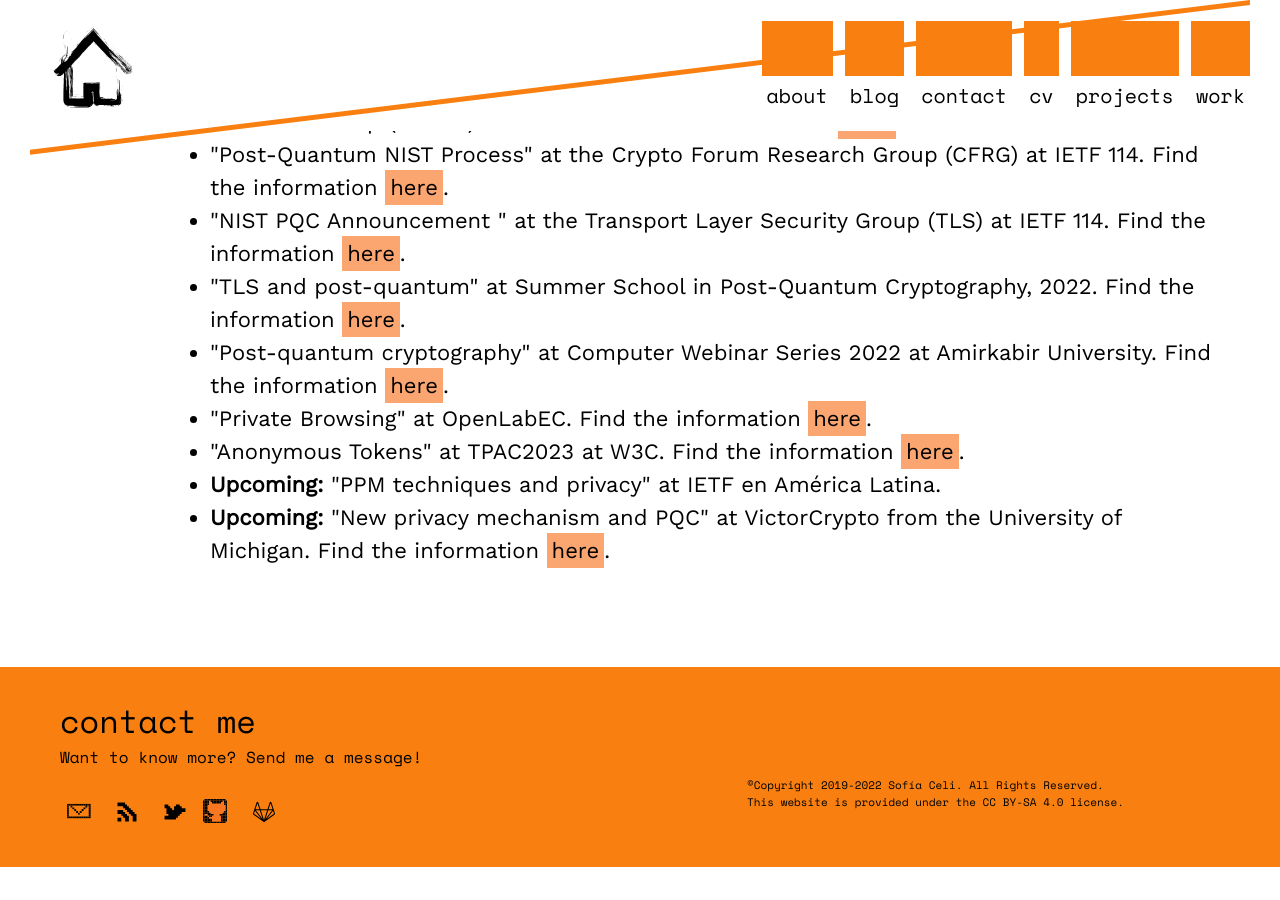
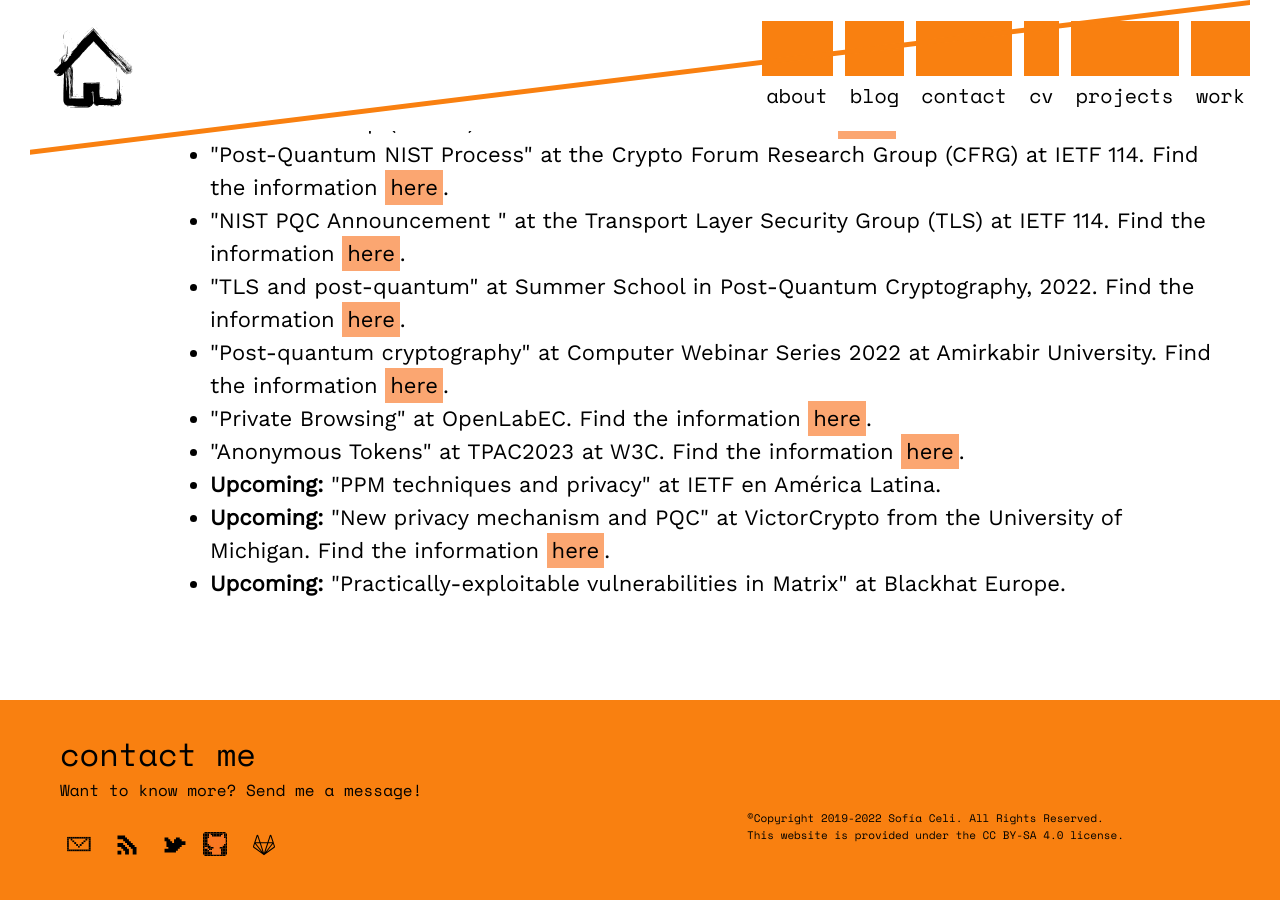
Before and after one commit to claucece/claucece.github.io, a Jekyll site: the page built from work.html, in a window 1280 px wide and 900 px high, scrolled down 9432 px. Built offline with Jekyll 4.4.1, drawn with Linux system fonts in a browser that asks for light colours; before the commit the page ends 10299 px from its top, so only the background shows below that.

Commit message:
Happy update

```diff
--- a/work.html
+++ b/work.html
@@ -252,6 +252,7 @@ tags: menu
 			<li>"Anonymous Tokens" at TPAC2023 at W3C. Find the information <a href="https://github.com/antifraudcg/meetings/blob/main/tpac/2022/tpac-2022.md" target="_blank">here</a>.</li>
 			<li><strong>Upcoming:</strong> "PPM techniques and privacy" at IETF en América Latina.</li>
 			<li><strong>Upcoming:</strong> "New privacy mechanism and PQC" at VictorCrypto from the University of Michigan. Find the information <a href="https://victorcrypto.org/" target="_blank">here</a>.</li>
+			<li><strong>Upcoming:</strong> "Practically-exploitable vulnerabilities in Matrix" at Blackhat Europe.</li>
     </ul>
   </div>
 </div>
```
